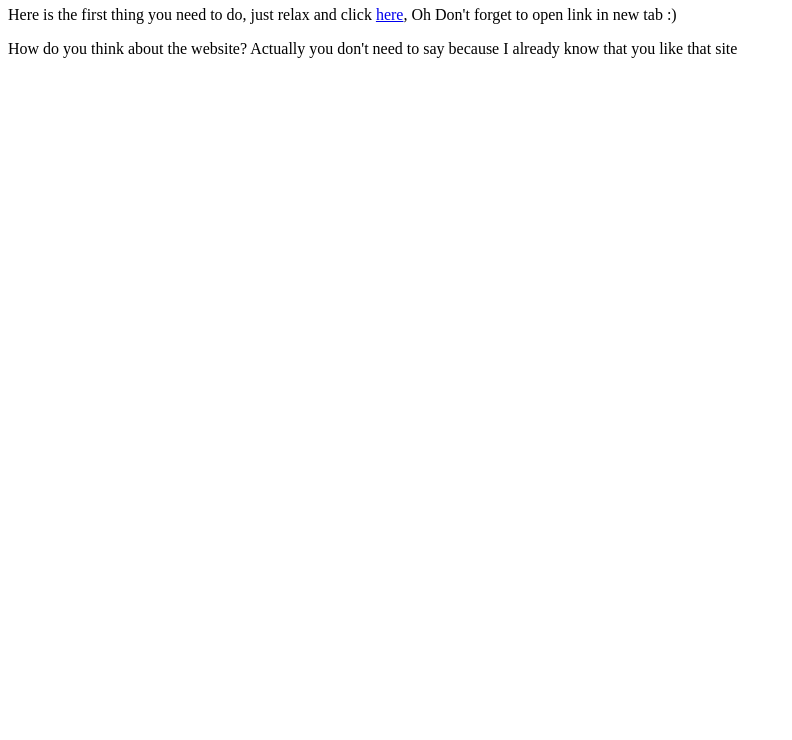
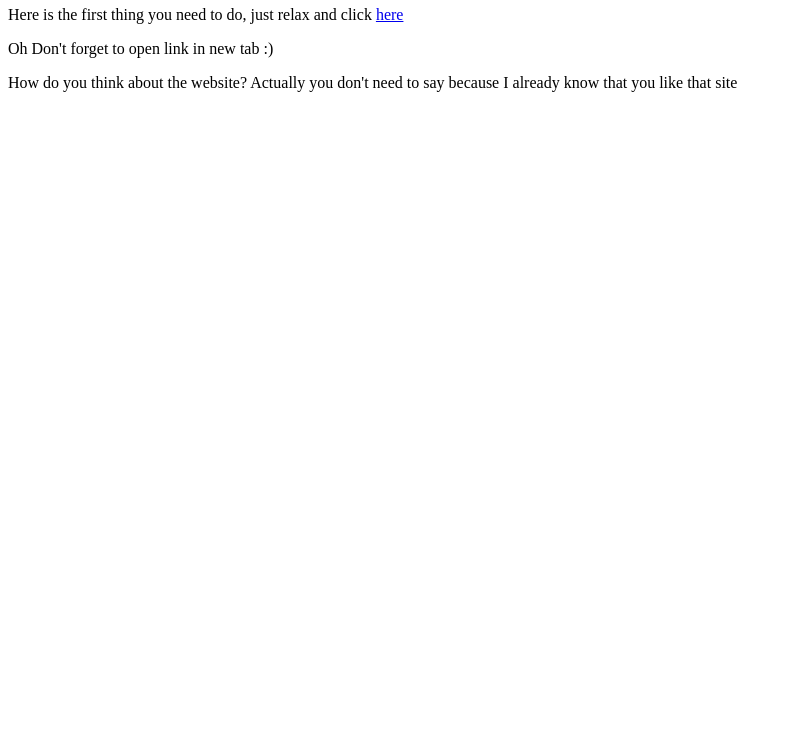
Before and after one commit to hmmlukeorjong/PROJECT, a plain HTML site: page index.html in a window 1280 px wide. Shown: the part 60-800 px from the top of the page, without its empty margins (0-792 px from the left). Drawn offline with Linux system fonts and the light colour scheme.

Commit message:
Update index.html

```diff
--- a/index.html
+++ b/index.html
@@ -4,7 +4,8 @@
  </head>
  <body>
   <h1><b>Welcome to my playground</b></h1>
-  <p>Here is the first thing you need to do, just relax and click <a href="https://www.moodica.com/"> here</a>, Oh Don't forget to open link in new tab :)</p>
+  <p>Here is the first thing you need to do, just relax and click <a href="https://www.moodica.com/"> here</a></p>
+  <p>Oh Don't forget to open link in new tab :)</p>
   <p>How do you think about the website? Actually you don't need to say because I already know that you like that site</p>
  </body>
 </html>
```
